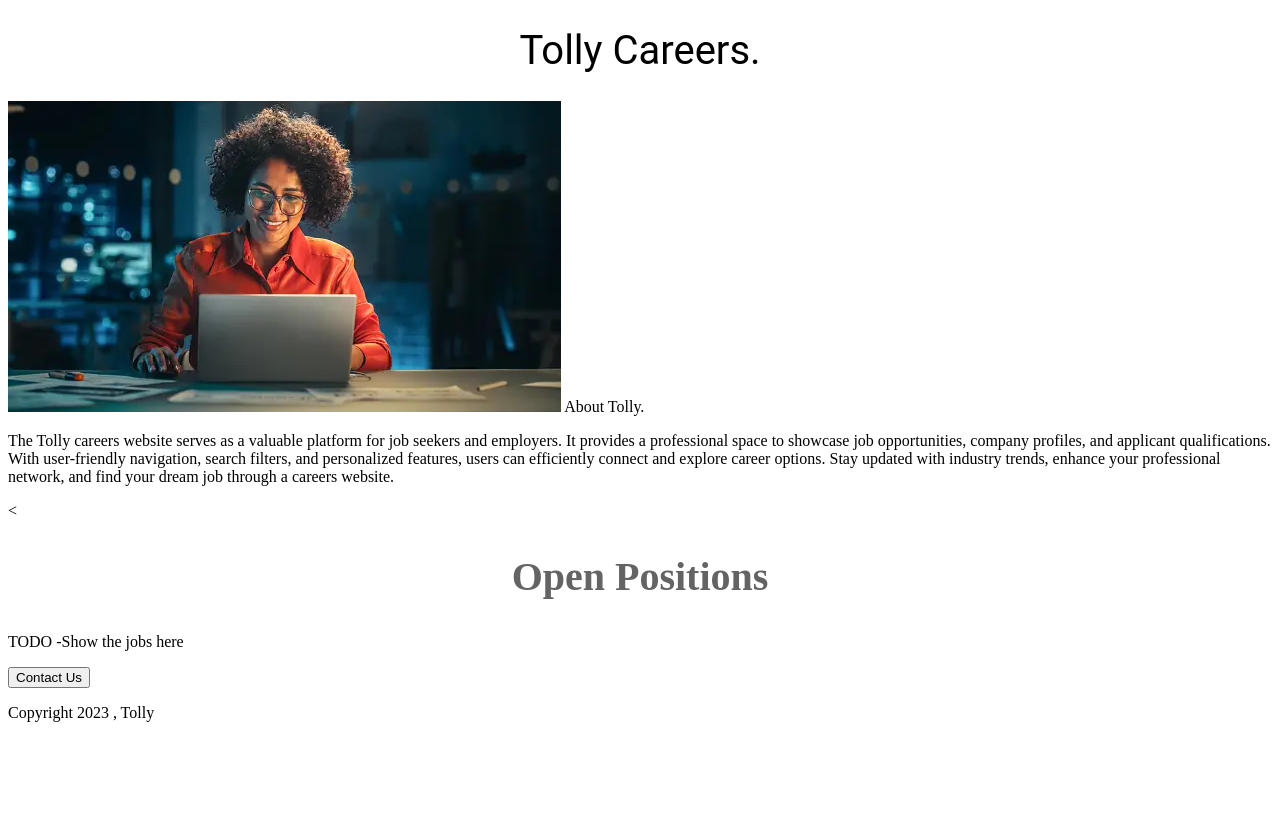
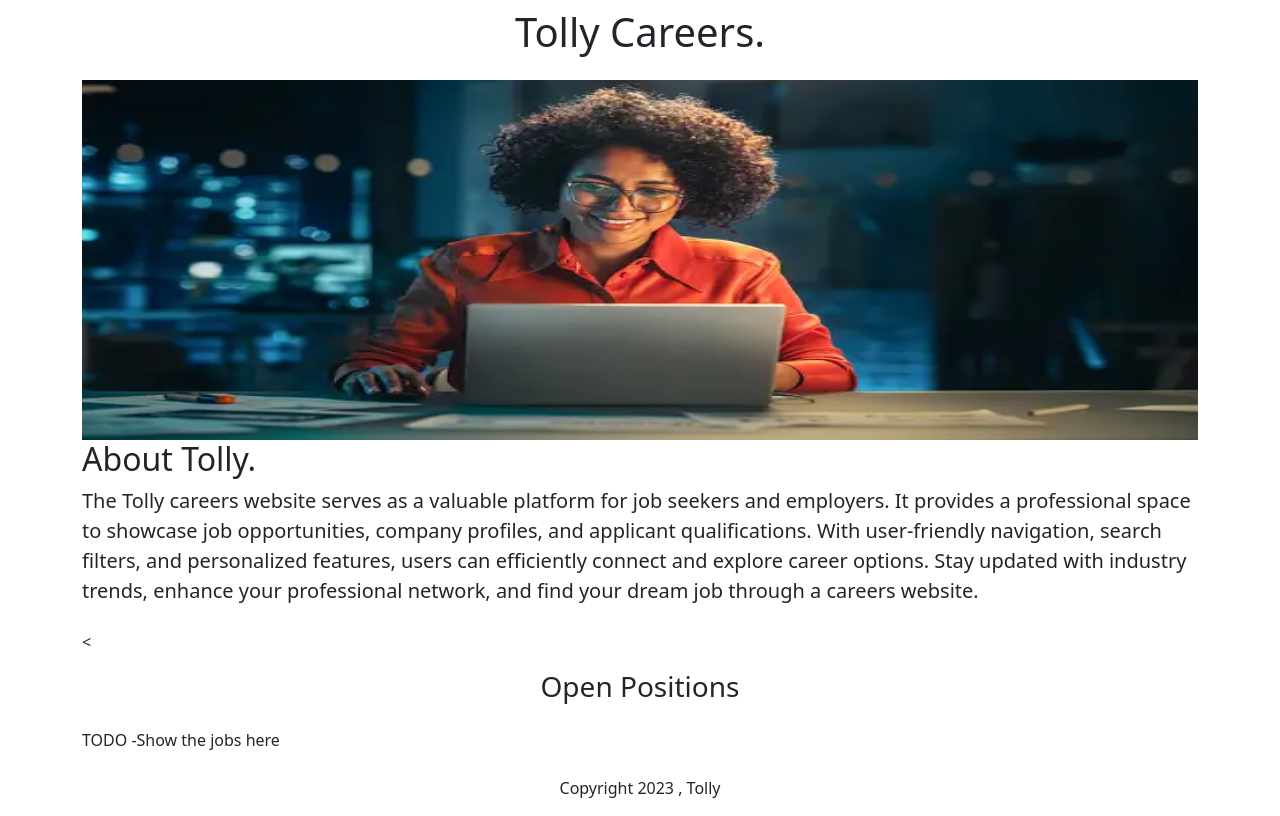
Before and after one commit to Johnson-Tech-droid/Tolly-Careers-Wesite., a Flask app: page / in a window 1280 px wide. Before the commit the page ends 722 px from the top, so only its background shows below. Run offline with Flask 3, Linux system fonts and the light colour scheme.

Commit message:
Added HTML and CSS 2

```diff
--- a/templates/home.html
+++ b/templates/home.html
@@ -2,60 +2,42 @@
 <html>
   <head>
     <title>Tolly Careers</title>
+    <meta charset="utf-8">
+    <meta name="viewport" content="width=device-width, initial-scale=1">
+     <link href="https://cdn.jsdelivr.net/npm/bootstrap@5.3.2/dist/css/bootstrap.min.css" rel="stylesheet" integrity="sha384-T3c6CoIi6uLrA9TneNEoa7RxnatzjcDSCmG1MXxSR1GAsXEV/Dwwykc2MPK8M2HN" crossorigin="anonymous">
     <style>
-      h1 {
-        font-size: 40px;
-        font-family: Roboto;
-        font-weight: normal;
-        color: rgb(50, 50, 50,);
-        text-align:center;
-      }
       #banner {
-        width: 100%
         height: 360px;
-        object-fit: cover;
-
-      }
-      h2 {
-        font-family: Bloody;
-        font-size: 40px;
-        color: rgb(100, 100, 100);
-        text-align:center;
-        font: weight normal;l
+        object:fit cover;
+        width: 100%;
       }
 
-      p {
-        font-family: Bloody;
-        color: rgb(80, 80, 80,)
-      }
-      #container {
-        max: width; 720px;
-        margin: 0 auto;
+    </style>
 
-      }
-    </style>
   </head>
   <body>
-    <div id="container">
-      <h1>
+    <div class= "container">
+      <h1 class="text-center mt-2 mb-4">
         Tolly Careers.
       </h1>
-      <img id="banner" src="https://tolly-careers-website.johnsonkamau542.repl.co/static/banner.jpeg" >
-    <h1.>
+      <img class="img fluid" id="banner" src="https://tolly-careers-website.johnsonkamau542.repl.co/static/banner.jpeg" >
+    <h2>
       About Tolly.
-    </h1>
-    <p>
+    </h2>
+    <p class="lead mt-2 mb-4">
       The Tolly careers website serves as a valuable platform for job seekers and employers. It provides a professional space to showcase job opportunities, company profiles, and applicant qualifications. With user-friendly navigation, search filters, and personalized features, users can efficiently connect and explore career options. Stay updated with industry trends, enhance your professional network, and find your dream job through a careers website.
    <p><
-        <h2>
+        <h3 class="text-center mt-2 mb-4">
           Open Positions
-        </h2>
+        </h3>
      <p>TODO -Show the jobs here<p>
-       <div style="text-align: centre ;">
-     <button>
-       Contact Us
-     </button>
-         <p>Copyright 2023 , Tolly</p>
+       <div class="text-center"
+     <button class="class="btn btn-primary btn-lg" Contact Us</button>
+
+         <p class="mt-4">Copyright 2023 , Tolly</p>
+       </div>
+    </div>
+
 
 
   </body>
```
